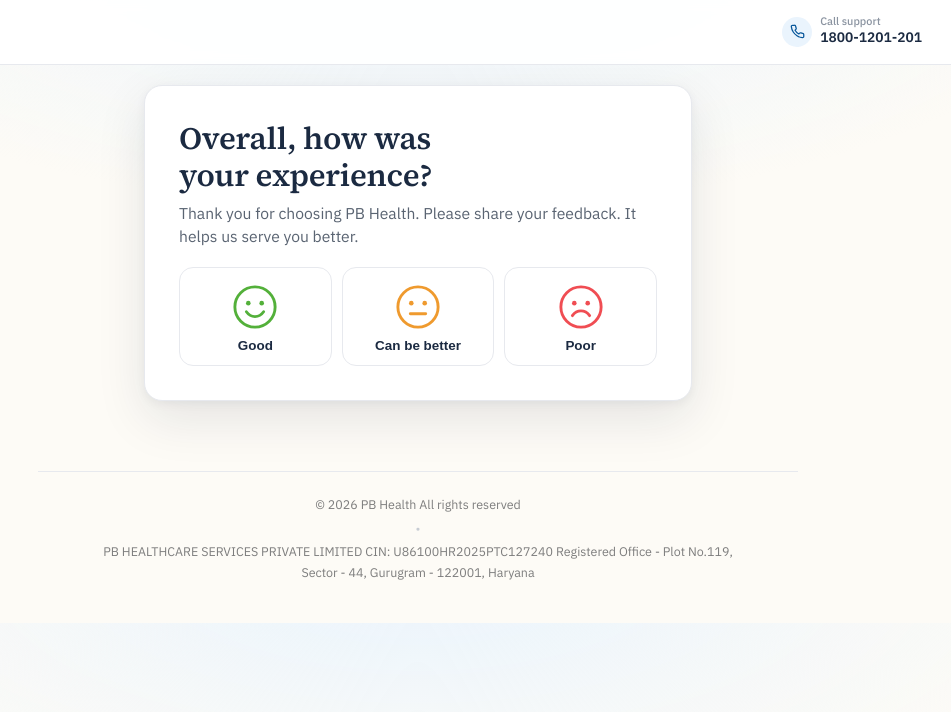
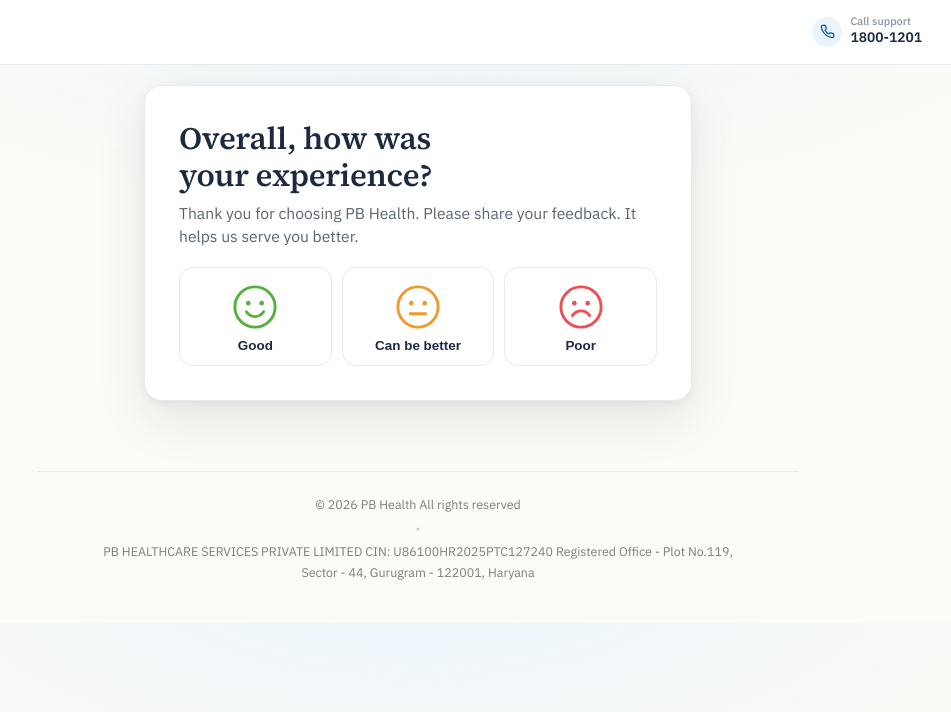
Before and after one commit to sukhiT96/pb-pulse-feedback, a plain HTML site: page index.html in a window 1280 px wide. Shown: the full height of the page, 222-1173 px from the left. Drawn offline with Linux system fonts and the light colour scheme.

Commit message:
Fix support number to toll-free 1800-1201 (was dialing wrong number)
Co-Authored-By: Claude Opus 4.8 <noreply@anthropic.com>

```diff
--- a/index.html
+++ b/index.html
@@ -235,9 +235,9 @@
         </defs>
       </svg>
     </span>
-    <a class="support" href="tel:18001201201">
+    <a class="support" href="tel:18001201">
       <span class="ic"><svg viewBox="0 0 24 24" fill="none" stroke="currentColor" stroke-width="2" stroke-linecap="round" stroke-linejoin="round"><path d="M22 16.92v3a2 2 0 0 1-2.18 2 19.79 19.79 0 0 1-8.63-3.07 19.5 19.5 0 0 1-6-6 19.79 19.79 0 0 1-3.07-8.67A2 2 0 0 1 4.11 2h3a2 2 0 0 1 2 1.72c.13.96.36 1.9.7 2.81a2 2 0 0 1-.45 2.11L8.09 9.91a16 16 0 0 0 6 6l1.27-1.27a2 2 0 0 1 2.11-.45c.9.34 1.85.57 2.81.7A2 2 0 0 1 22 16.92z"/></svg></span>
-      <span class="txt"><small>Call support</small>1800-1201-201</span>
+      <span class="txt"><small>Call support</small>1800-1201</span>
     </a>
   </div>
 </header>
```
